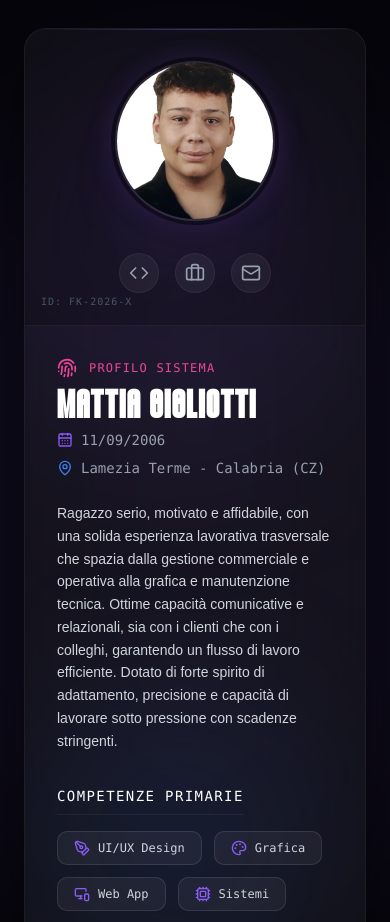
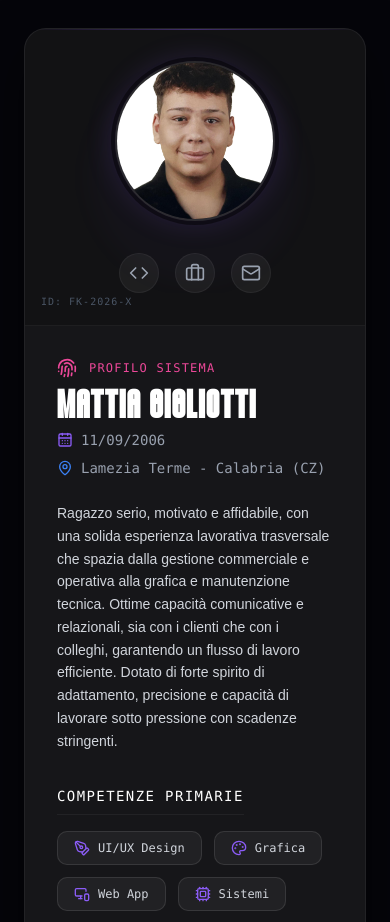
Before and after one commit to FakeCopy2006/fakecopy-portfolio, a React (Vite) app: page / in a window 390 px wide. Shown: the part 1060-1982 px from the top of the page. Built offline with nearby package versions, Linux system fonts and the light colour scheme.

Commit message:
Rimossi tutti i blur estremi e backdrop-blur su dispositivi mobili per garantire 60fps

```diff
--- a/src/components/About.jsx
+++ b/src/components/About.jsx
@@ -24,11 +24,11 @@ const About = () => {
   ];
 
   const CardContent = () => (
-    <div className="relative w-full h-full flex flex-col lg:flex-row overflow-hidden rounded-3xl bg-[#18181b]/60 backdrop-blur-3xl border border-white/5 shadow-[0_20px_50px_rgba(0,0,0,0.5)]">
+    <div className="relative w-full h-full flex flex-col lg:flex-row overflow-hidden rounded-3xl bg-[#18181b]/95 md:bg-[#18181b]/60 md:backdrop-blur-3xl border border-white/5 shadow-[0_20px_50px_rgba(0,0,0,0.5)]">
 
-      {/* Glow interni alla card per dare un po' di luce */}
-      <div className="absolute top-0 right-0 w-[400px] h-[400px] bg-brand-purple/10 rounded-full blur-[100px] pointer-events-none -z-10"></div>
-      <div className="absolute bottom-0 left-0 w-[300px] h-[300px] bg-brand-blue/10 rounded-full blur-[80px] pointer-events-none -z-10"></div>
+      {/* Glow interni alla card per dare un po' di luce - Nascosti su mobile per performance */}
+      <div className="hidden md:block absolute top-0 right-0 w-[400px] h-[400px] bg-brand-purple/10 rounded-full blur-[100px] pointer-events-none -z-10"></div>
+      <div className="hidden md:block absolute bottom-0 left-0 w-[300px] h-[300px] bg-brand-blue/10 rounded-full blur-[80px] pointer-events-none -z-10"></div>
 
       {/* Bordo superiore accentato */}
       <div className="absolute top-0 left-0 right-0 h-[1px] bg-gradient-to-r from-transparent via-brand-purple/50 to-transparent"></div>
@@ -127,8 +127,8 @@ const About = () => {
       </motion.div>
 
       <div className="max-w-5xl mx-auto relative">
-        {/* Glow di sfondo generico dietro la card */}
-        <div className="absolute top-1/2 left-1/2 -translate-x-1/2 -translate-y-1/2 w-[80%] h-[80%] bg-brand-purple/20 blur-[120px] rounded-full pointer-events-none -z-20"></div>
+        {/* Glow di sfondo generico dietro la card - Nascosto su mobile */}
+        <div className="hidden md:block absolute top-1/2 left-1/2 -translate-x-1/2 -translate-y-1/2 w-[80%] h-[80%] bg-brand-purple/20 blur-[120px] rounded-full pointer-events-none -z-20"></div>
 
         <motion.div
           initial={{ opacity: 0, y: 40 }}
--- a/src/components/Contact.jsx
+++ b/src/components/Contact.jsx
@@ -13,7 +13,7 @@ const Contact = () => {
   return (
     <section id="contact" className="py-24 px-6 relative z-10">
       {/* Decorative gradient orb */}
-      <div className="absolute bottom-0 left-1/2 -translate-x-1/2 w-full max-w-3xl h-64 bg-brand-magenta/10 blur-[120px] rounded-full -z-10 pointer-events-none"></div>
+      <div className="hidden md:block absolute bottom-0 left-1/2 -translate-x-1/2 w-full max-w-3xl h-64 bg-brand-magenta/10 blur-[120px] rounded-full -z-10 pointer-events-none"></div>
 
       <div className="max-w-4xl mx-auto text-center">
         <motion.div
--- a/src/components/ElegantBackground.jsx
+++ b/src/components/ElegantBackground.jsx
@@ -21,7 +21,7 @@ const ElegantBackground = () => {
 
       {/* Orb interattiva che segue il mouse in modo fluido */}
       <motion.div
-        className="absolute w-[600px] h-[600px] rounded-full opacity-[0.15] blur-[100px] pointer-events-none"
+        className="absolute w-[600px] h-[600px] rounded-full opacity-[0.15] pointer-events-none"
         style={{
           background: 'radial-gradient(circle, rgba(139,92,246,0.8) 0%, rgba(59,130,246,0) 70%)',
         }}
@@ -45,7 +45,7 @@ const ElegantBackground = () => {
           rotate: [0, 90, 0]
         }}
         transition={{ duration: 20, repeat: Infinity, ease: "linear" }}
-        className="absolute top-[-20%] left-[-10%] w-[70vw] h-[70vw] bg-brand-purple/20 rounded-full blur-[100px] pointer-events-none"
+        className="absolute top-[-20%] left-[-10%] w-[70vw] h-[70vw] rounded-full pointer-events-none bg-[radial-gradient(circle,rgba(139,92,246,0.25)_0%,rgba(0,0,0,0)_70%)]"
       />
 
       {/* Sfondo animato fluido secondario */}
@@ -56,7 +56,7 @@ const ElegantBackground = () => {
           rotate: [0, -90, 0]
         }}
         transition={{ duration: 25, repeat: Infinity, ease: "linear" }}
-        className="absolute bottom-[-20%] right-[-10%] w-[60vw] h-[60vw] bg-brand-blue/20 rounded-full blur-[100px] pointer-events-none"
+        className="absolute bottom-[-20%] right-[-10%] w-[60vw] h-[60vw] rounded-full pointer-events-none bg-[radial-gradient(circle,rgba(59,130,246,0.25)_0%,rgba(0,0,0,0)_70%)]"
       />
 
       {/* Noise Texture leggerissima per un look premium "opaco" */}
```
